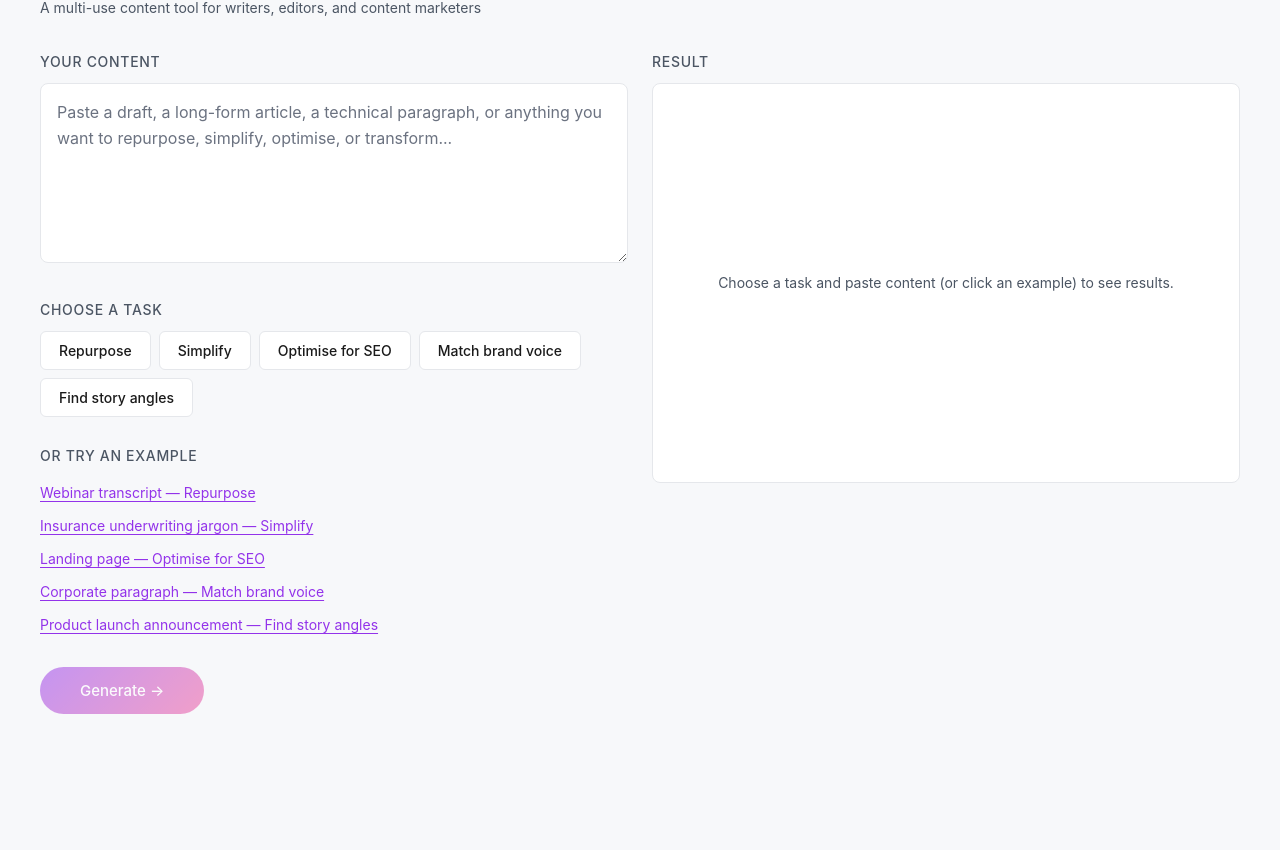
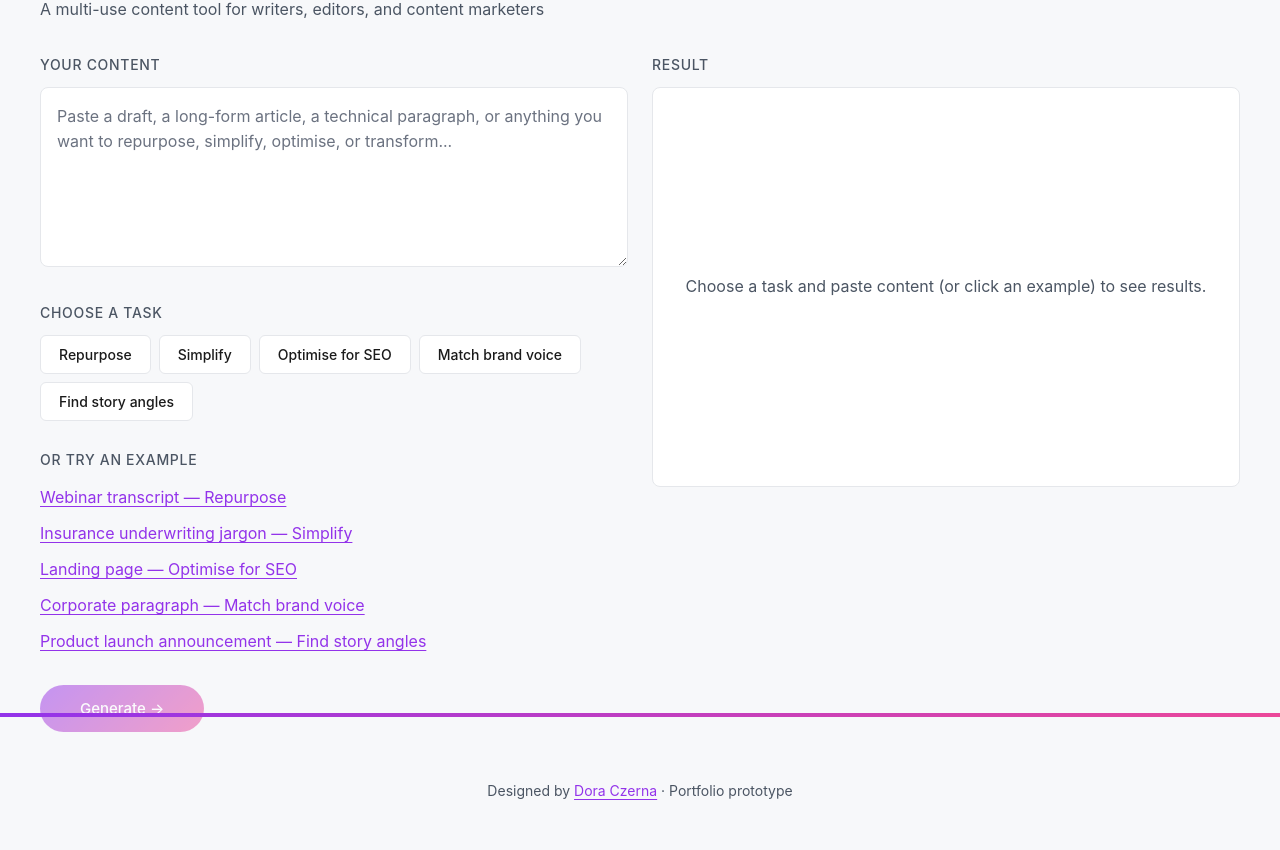
Before and after one commit to doracz/content-studio-demo, a website: page index.html in a window 1280 px wide. Shown: the part 83-933 px from the top of the page. Before the commit the page ends 829 px from the top, so only its background shows below. Drawn offline with Linux system fonts and the light colour scheme.

Commit message:
Add footer section with designer information
Added footer with designer credit and portfolio link.

```diff
--- a/index.html
+++ b/index.html
@@ -37,6 +37,26 @@ body {
   color: var(--text-primary);
   background: var(--bg-page);
   min-height: 100vh;
+  position: relative;
+}
+
+body::before,
+body::after {
+  content: '';
+  position: fixed;
+  left: 0;
+  right: 0;
+  height: 4px;
+  background: var(--gradient);
+  z-index: 100;
+}
+
+body::before {
+  top: 0;
+}
+
+body::after {
+  bottom: 0;
 }
 
 .container {
@@ -56,7 +76,7 @@ body {
 }
 
 .header .tagline {
-  font-size: 14px;
+  font-size: 16px;
   color: var(--text-secondary);
   margin: 0;
 }
@@ -148,7 +168,7 @@ textarea.content-input:focus {
 }
 
 .example-link {
-  font-size: 14px;
+  font-size: 16px;
   color: var(--accent);
   padding: 6px 0;
   text-decoration: underline;
@@ -205,7 +225,7 @@ textarea.content-input:focus {
   align-items: center;
   justify-content: center;
   color: var(--text-secondary);
-  font-size: 14px;
+  font-size: 16px;
   text-align: center;
 }
 
@@ -272,7 +292,7 @@ textarea.content-input:focus {
 }
 
 .asset-meta {
-  font-size: 14px;
+  font-size: 16px;
   color: var(--text-secondary);
   margin-top: 6px;
 }
@@ -295,7 +315,7 @@ textarea.content-input:focus {
   justify-content: center;
   gap: 8px;
   color: var(--text-secondary);
-  font-size: 14px;
+  font-size: 16px;
 }
 
 .loading-dot {
@@ -320,7 +340,7 @@ textarea.content-input:focus {
   border: 1px solid #FECACA;
   border-radius: var(--radius-sm);
   padding: 12px;
-  font-size: 14px;
+  font-size: 16px;
 }
 
 .unknowns-block {
@@ -345,6 +365,24 @@ textarea.content-input:focus {
 @keyframes fadeIn {
   from { opacity: 0; transform: translateY(4px); }
   to { opacity: 1; transform: translateY(0); }
+}
+
+.page-footer {
+  text-align: center;
+  margin-top: 48px;
+  padding-bottom: 16px;
+  font-size: 14px;
+  color: var(--text-secondary);
+}
+
+.page-footer a {
+  color: var(--accent);
+  text-decoration: underline;
+  text-underline-offset: 3px;
+}
+
+.page-footer a:hover {
+  color: #7E22CE;
 }
 </style>
 </head>
@@ -392,6 +430,10 @@ textarea.content-input:focus {
     </div>
 
   </div>
+
+  <footer class="page-footer">
+    Designed by <a href="https://www.doracee.com/" target="_blank" rel="noopener noreferrer">Dora Czerna</a> · Portfolio prototype
+  </footer>
 
 </div>
 
```
